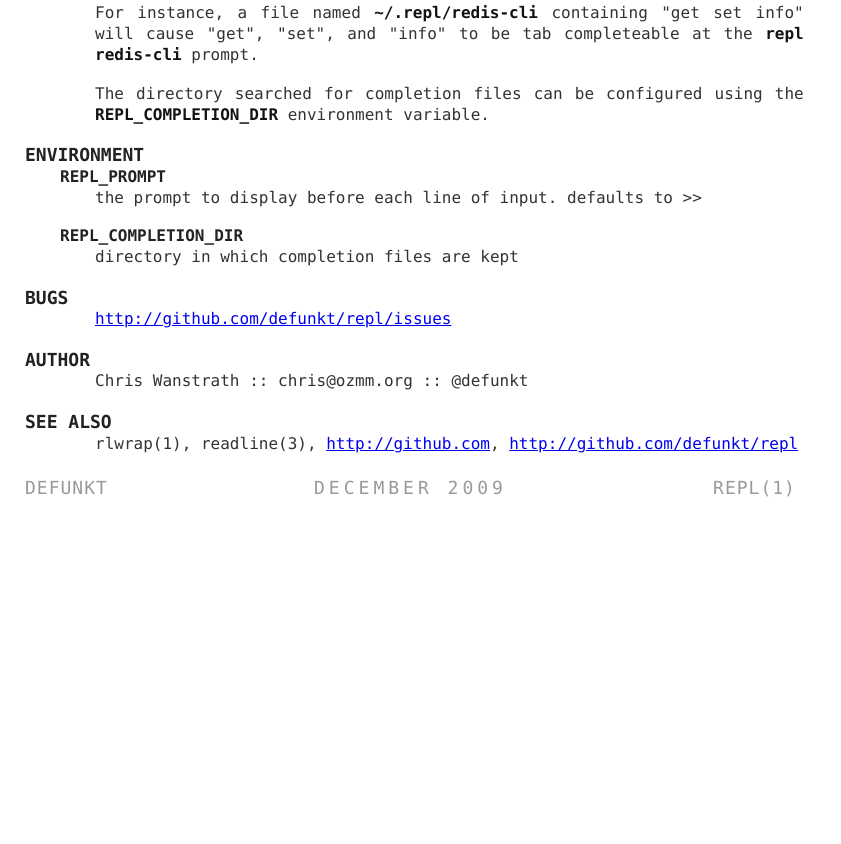
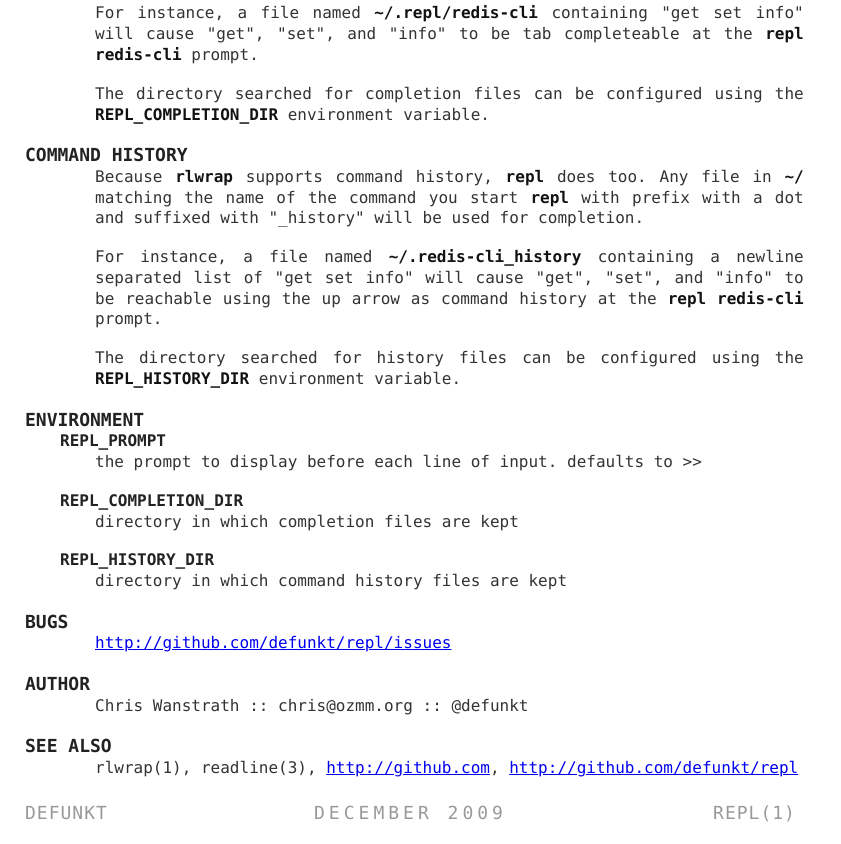
Before and after one commit to defunkt/repl, a plain HTML site: page man/repl.1.html in a window 1280 px wide. Shown: the part 1865-2709 px from the top of the page, without its empty margins (0-841 px from the left). Before the commit the page ends 2385 px from the top, so only its background shows below. Drawn offline with Linux system fonts and the light colour scheme.

Commit message:
add command history support

```diff
--- a/man/repl.1.html
+++ b/man/repl.1.html
@@ -168,6 +168,20 @@ the <code>repl redis-cli</code> prompt.</p>
 <p>The directory searched for completion files can be configured using
 the <code>REPL_COMPLETION_DIR</code> environment variable.</p>
 
+<h2>COMMAND HISTORY</h2>
+
+<p>Because <code>rlwrap</code> supports command history, <code>repl</code> does too. Any file in
+<code>~/</code> matching the name of the command you start <code>repl</code> with prefix
+with a dot and suffixed with "_history" will be used for completion.</p>
+
+<p>For instance, a file named <code>~/.redis-cli_history</code> containing a newline
+separated list of "get set info" will cause "get", "set", and "info"
+to be reachable using the up arrow as command history at the <code>repl
+redis-cli</code> prompt.</p>
+
+<p>The directory searched for history files can be configured using the
+<code>REPL_HISTORY_DIR</code> environment variable.</p>
+
 <h2>ENVIRONMENT</h2>
 
 <h3>REPL_PROMPT</h3>
@@ -177,6 +191,10 @@ the <code>REPL_COMPLETION_DIR</code> environment variable.</p>
 <h3>REPL_COMPLETION_DIR</h3>
 
 <p>directory in which completion files are kept</p>
+
+<h3>REPL_HISTORY_DIR</h3>
+
+<p>directory in which command history files are kept</p>
 
 <h2>BUGS</h2>
 
```
Also changed, not shown: 3 other files.
